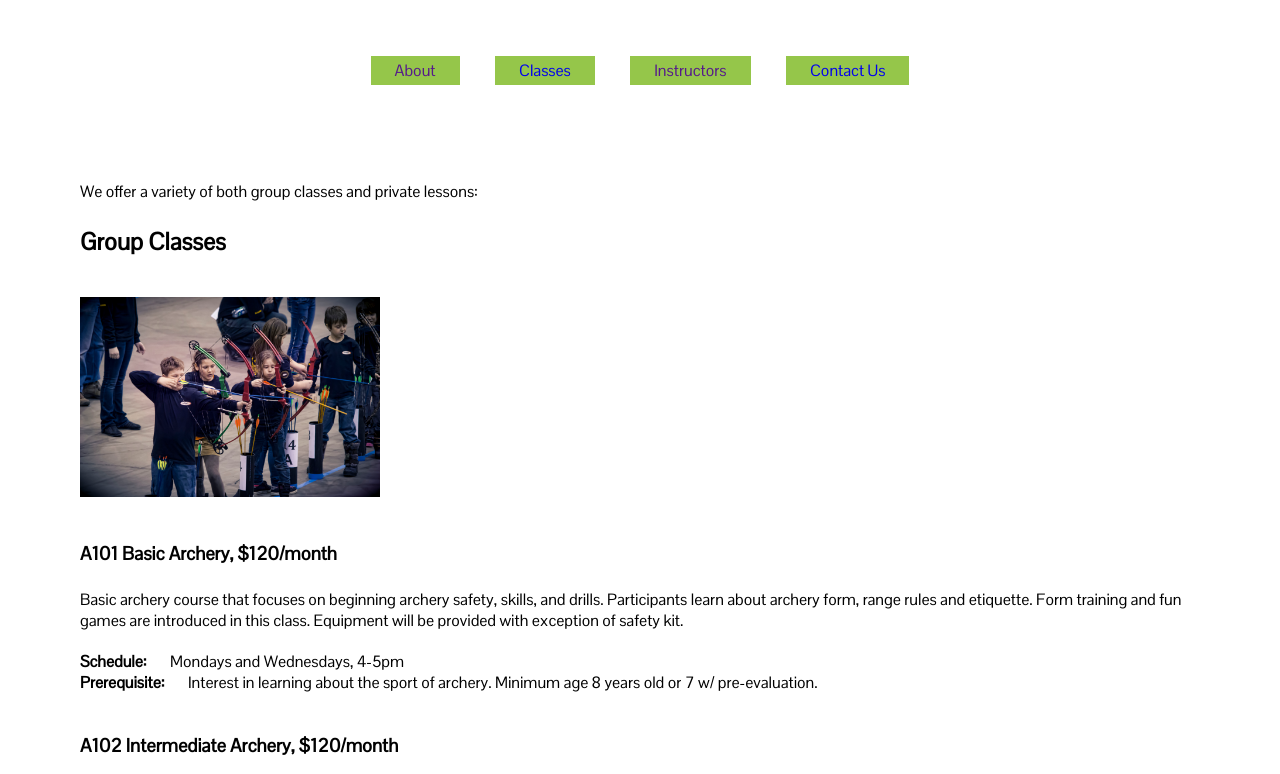
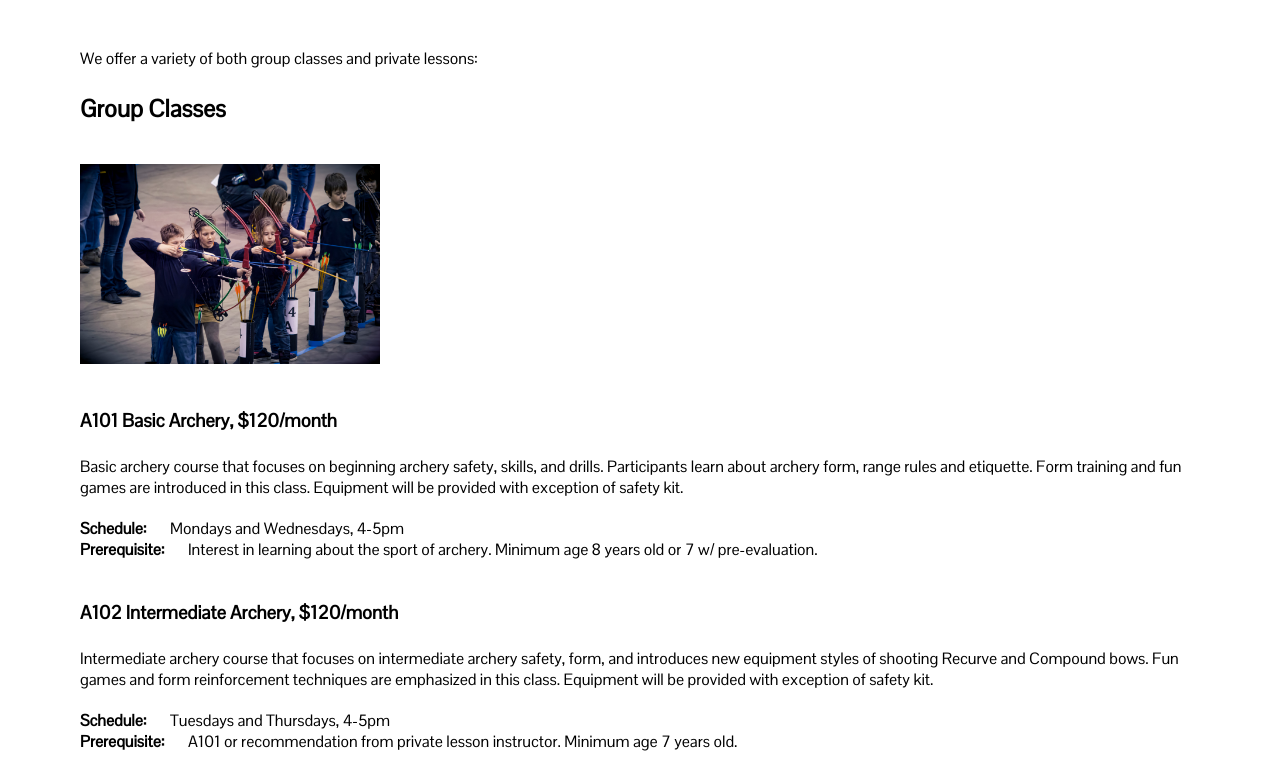
Before and after one commit to Tafby/stp-archery, a plain HTML site: page classes.html in a window 1280 px wide. Shown: the part 200-974 px from the top of the page. Drawn offline with Linux system fonts and the light colour scheme.

Commit message:
added nav styles

```diff
--- a/styles/styles.css
+++ b/styles/styles.css
@@ -6,7 +6,10 @@ li {font-family: 'Pontano Sans', sans-serif;
    background-color: #95C64A;
    text-align: center;}
 
-
+nav {font-size: 20pt;
+    margin-top: -210px;
+    margin-left: 400px;
+    position: absolute;}
 
 h3 {font-size: 18pt;}
 h4 {font-size: 14pt;}
```
